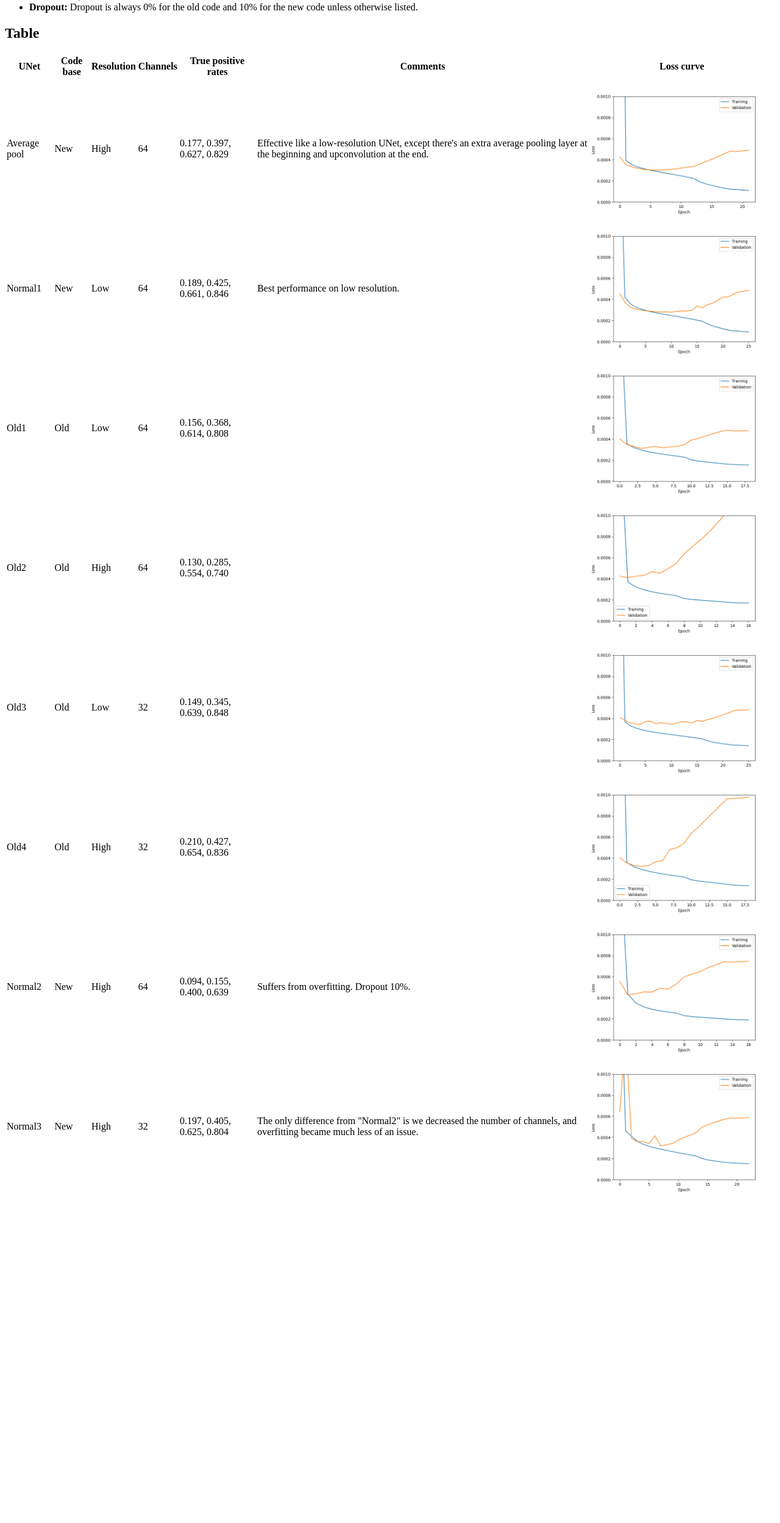
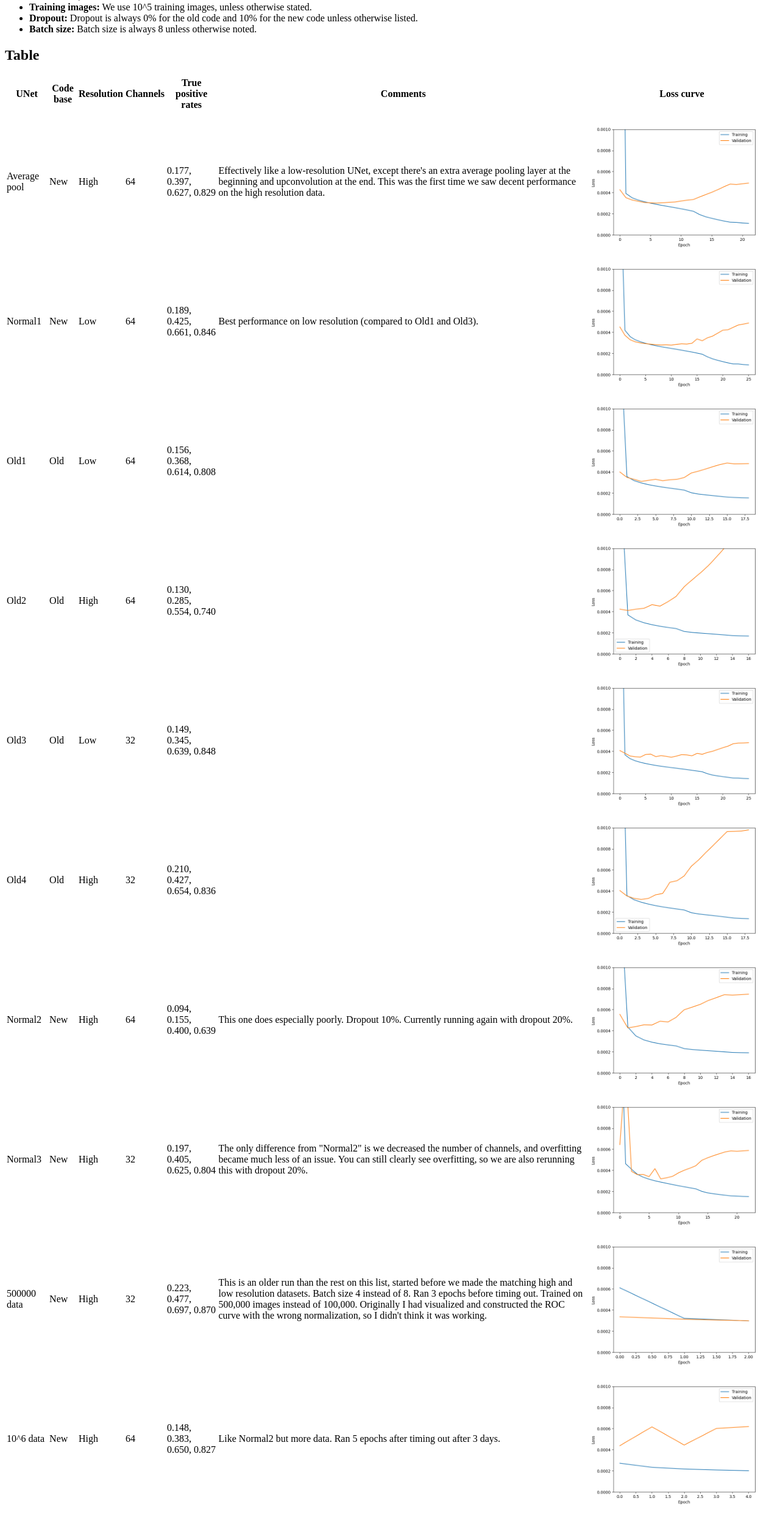
Before and after one commit to arthur-tsang/arthur-tsang.github.io, a plain HTML site: page run_table.html in a window 1280 px wide. Shown: the part 200-2697 px from the top of the page at 61% size. Before the commit the page ends 2170 px from the top, so only its background shows below. Drawn offline with Linux system fonts and the light colour scheme.

Commit message:
Update table of runs

```diff
--- a/run_table.html
+++ b/run_table.html
@@ -12,7 +12,9 @@
   <li><strong>Resolution:</strong> "Low" refers to 320x320 pixels of 0.02 arcsec each. "High" refers to 640x640 pixels of 0.01 arcsec each.
   <li><strong>Channels:</strong> How many channels are in the first convolution block? All the rest of the numbers of channels are determined proportionally.
   <li><strong>True positive rates:</strong> What are the true positive rates corresponding to a false negative rate of 10%? The four numbers are for the mass bins in increasing order: 10^8-10^8.5, 10^8.5-10^9, 10^9-10^9.5, 10^9.5-10^10.
+  <li><strong>Training images:</strong> We use 10^5 training images, unless otherwise stated.
   <li><strong>Dropout:</strong> Dropout is always 0% for the old code and 10% for the new code unless otherwise listed.
+  <li><strong>Batch size:</strong> Batch size is always 8 unless otherwise noted.
 </ul>
 
 <h2>Table</h2>
@@ -33,7 +35,7 @@
     <td>High</td>
     <td>64</td>
     <td>0.177, 0.397, 0.627, 0.829</td>
-    <td>Effective like a low-resolution UNet, except there's an extra average pooling layer at the beginning and upconvolution at the end.</td>
+    <td>Effectively like a low-resolution UNet, except there's an extra average pooling layer at the beginning and upconvolution at the end. This was the first time we saw decent performance on the high resolution data.</td>
     <td><img src="imgs/loss_avgpool.png" width="300"></td>
   </tr>
   <tr>
@@ -42,7 +44,7 @@
     <td>Low</td>
     <td>64</td>
     <td>0.189, 0.425, 0.661, 0.846</td>
-    <td>Best performance on low resolution.</td>
+    <td>Best performance on low resolution (compared to Old1 and Old3).</td>
     <td><img src="imgs/loss_normal1.png" width="300"></td>
   </tr>
   <tr>
@@ -88,7 +90,7 @@
     <td>High</td>
     <td>64</td>
     <td>0.094, 0.155, 0.400, 0.639</td>
-    <td>Suffers from overfitting. Dropout 10%.</td>
+    <td>This one does especially poorly. Dropout 10%. Currently running again with dropout 20%.</td>
     <td><img src="imgs/loss_normal2.png" width="300"></td>
   </tr>
 
@@ -99,9 +101,67 @@
     <td>High</td>
     <td>32</td>
     <td>0.197, 0.405, 0.625, 0.804</td>
-    <td>The only difference from "Normal2" is we decreased the number of channels, and overfitting became much less of an issue.</td>
+    <td>The only difference from "Normal2" is we decreased the number of
+    channels, and overfitting became much less of an issue. You can still
+    clearly see overfitting, so we are also rerunning this with dropout
+    20%.</td>
     <td><img src="imgs/loss_normal3.png" width="300"></td>
   </tr>
+
+  <tr>
+    <td>500000 data</td>
+    <td>New</td>
+    <td>High</td>
+    <td>32</td>
+    <td>0.223, 0.477, 0.697, 0.870</td>
+    <td>This is an older run than the rest on this list, started before we made
+    the matching high and low resolution datasets. Batch size 4 instead of 8.
+    Ran 3 epochs before timing out. Trained on 500,000 images instead of
+    100,000. Originally I had visualized and constructed the ROC curve with the
+    wrong normalization, so I didn't think it was working.</td>
+    <td><img src="imgs/loss_500000data.png" width="300"></td>
+  </tr>
+
+  <tr>
+    <td>10^6 data</td>
+    <td>New</td>
+    <td>High</td>
+    <td>64</td>
+    <td>0.148, 0.383, 0.650, 0.827</td>
+    <td>Like Normal2 but more data. Ran 5 epochs after timing out after 3 days.</td>
+    <td><img src="imgs/loss_1e6data.png" width="300"></td>
+  </tr>
+
+  <tr>
+    <td>More channels</td>
+    <td>New</td>
+    <td>High</td>
+    <td>128</td>
+    <td>0.118, 0.191, 0.446, 0.682</td>
+    <td>Like Normal2 or Normal3, but testing if even more channels improves performance. This model also did poorly.</td>
+    <td><img src="imgs/loss_bigker10.png" width="300"></td>
+  </tr>
+
+    <tr>
+    <td>Kernel 5</td>
+    <td>New</td>
+    <td>High</td>
+    <td>64</td>
+    <td>0.116, 0.165, 0.447, 0.684</td>
+    <td>Like Normal2 but testing if a larger kernel size improves performance. This model also did poorly.</td>
+    <td><img src="imgs/loss_bigker11.png" width="300"></td>
+    </tr>
+
+  <tr>
+    <td>Larger batch</td>
+    <td>New</td>
+    <td>High</td>
+    <td>64</td>
+    <td>0.191, 0.435, 0.654, 0.830</td>
+    <td>Like Normal2 but testing if a batch size of 16 instead of 8 would improve performance.</td>
+    <td><img src="imgs/loss_bigker12.png" width="300"></td>
+  </tr>
+
 
 </table>
 
```
Also changed, not shown: imgs/loss_1e6data.png (added), imgs/loss_500000data.png (added), imgs/loss_bigker10.png (added), imgs/loss_bigker11.png (added), imgs/loss_bigker12.png (added).
